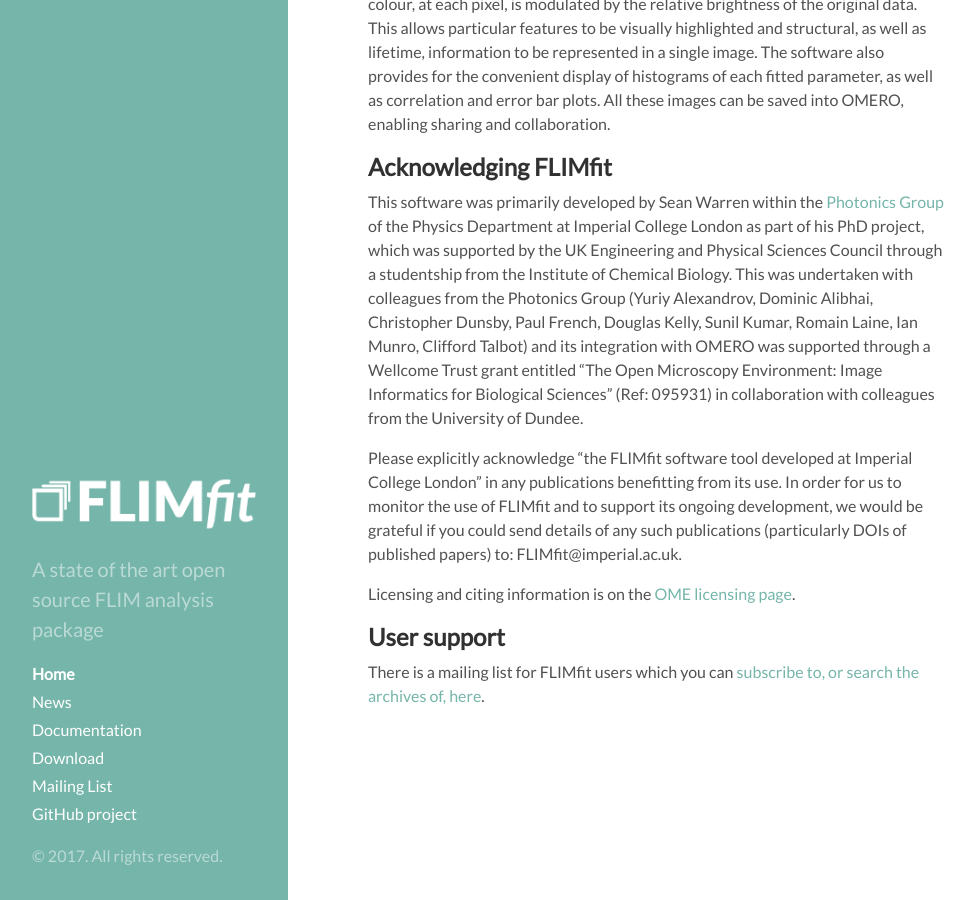
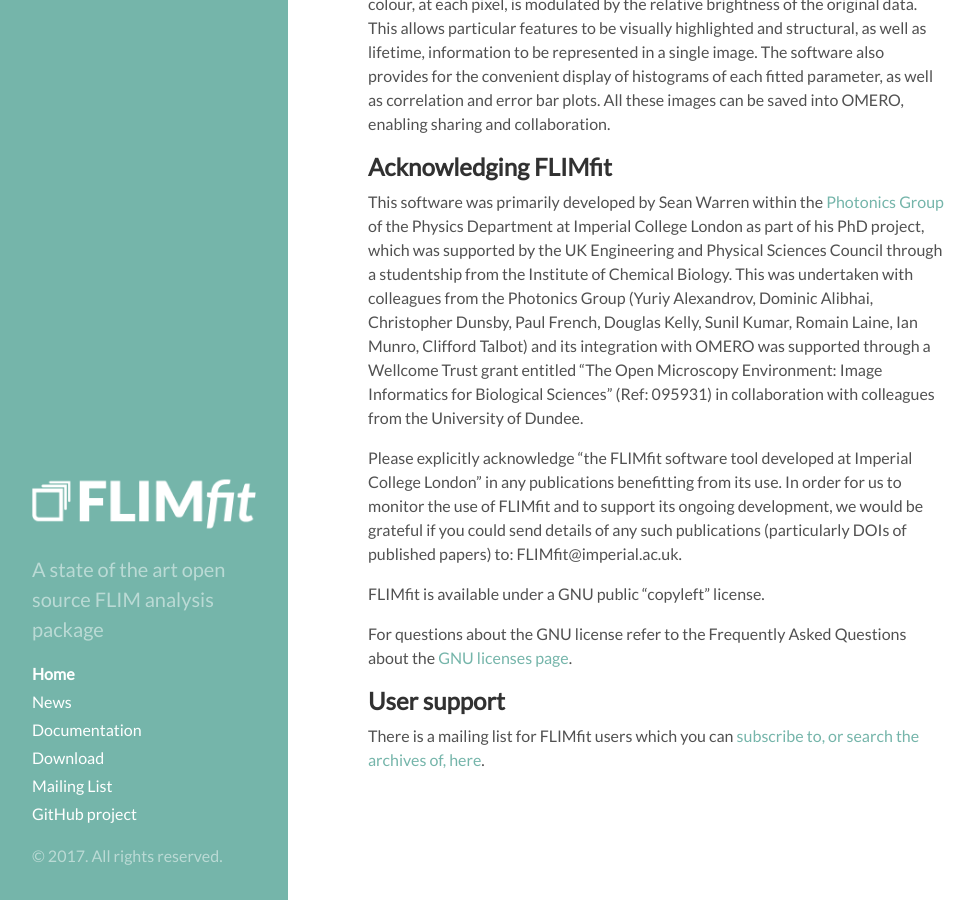
Before and after one commit to flimfit/FLIMfit-website, a Jekyll site: the page built from index.md, in a window 1280 px wide and 900 px high, scrolled down 1601 px. Shown: the whole window, without its empty margins (0-975 px from the left). Built offline with Jekyll 4.4.1, drawn with Linux system fonts in a browser that asks for light colours; nearby versions of some CDN libraries.

Commit message:
Address Licensing info no longer hosted on OME website #2

```diff
--- a/index.md
+++ b/index.md
@@ -33,7 +33,11 @@ This software was primarily developed by Sean Warren within the [Photonics Group
 
 Please explicitly acknowledge "the FLIMfit software tool developed at Imperial College London" in any publications benefitting from its use. In order for us to monitor the use of FLIMfit and to support its ongoing development, we would be grateful if you could send details of any such publications (particularly DOIs of published papers) to: FLIMfit@imperial.ac.uk.
 
-Licensing and citing information is on the [OME licensing page](http://www.openmicroscopy.org/site/about/licensing-attribution).
+
+FLIMfit is available under a GNU public “copyleft” license.
+
+For questions about the GNU license refer to the Frequently Asked Questions about the [GNU licenses page](http://www.gnu.org/licenses/gpl-faq.html).
+
 
 User support
 ------------
```
